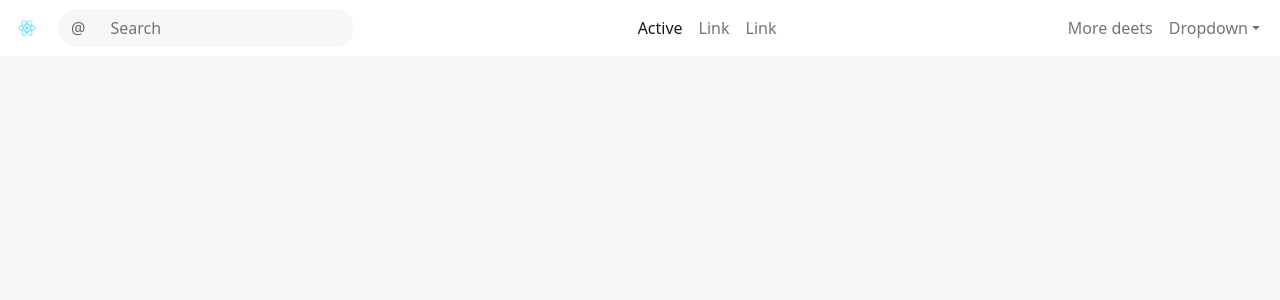
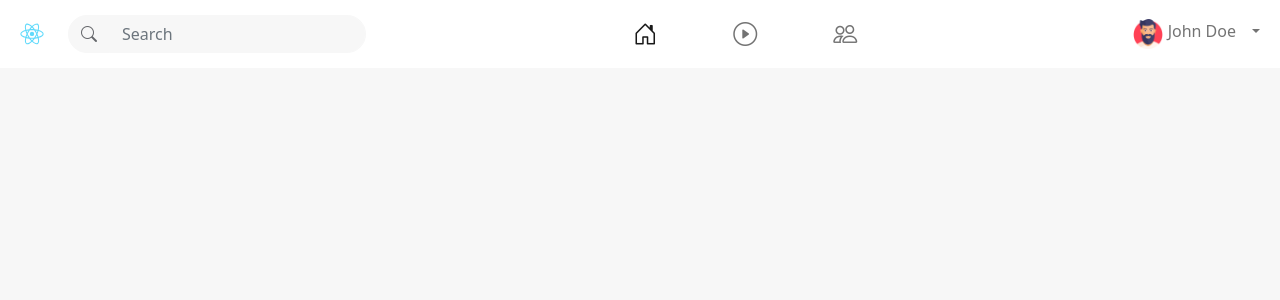
Before and after one commit to raffyamoguis/anime-profile, a React (Create React App) app: page / in a window 1280 px wide. Shown: the top 300 px of the page. Built offline with nearby package versions, Linux system fonts and the light colour scheme.

Commit message:
fix navbar

```diff
--- a/public/index.html
+++ b/public/index.html
@@ -22,6 +22,7 @@
       work correctly both with client-side routing and a non-root public URL.
       Learn how to configure a non-root public URL by running `npm run build`.
     -->
+  <link rel="stylesheet" href="https://cdn.jsdelivr.net/npm/bootstrap-icons@1.8.1/font/bootstrap-icons.css">
   <title>Anime Profile</title>
 </head>
 
--- a/src/App.css
+++ b/src/App.css
@@ -4,6 +4,9 @@ body {
 
 .navbar-light {
   background-color: #ffffff !important;
+  /* max-height: 55px !important;
+  overflow: auto;
+  overflow-x: hidden; */
 }
 
 .search-form {
@@ -20,3 +23,35 @@ body {
   border-radius: 25px 0 0 25px !important;
   color: #65676B;
 }
+
+.menuIcon {
+  font-size: 18pt !important;
+  /* margin-left: 25px; */
+  width: 100px;
+  text-align: center !important;
+  border-radius: 25px;
+}
+
+.menuIcon:hover {
+  background-color: #f7f7f7;
+  border-radius: 25px;
+}
+
+.menu-nav>.menu-nav-item>.menuIcon>.active> {
+  color: 	#8b9dc3 !important;
+  border-bottom: 4px solid 	#8b9dc3;
+  border-radius: 0;
+}
+
+.dmenu {
+  margin-right: 100px;
+}
+
+/* .test {
+  border-radius: 25px !important;
+  background-color: #f7f7f7 !important;
+  width: 30px;
+  height: 30px;
+  text-align: center;
+  margin:auto;
+} */
--- a/src/App.js
+++ b/src/App.js
@@ -1,4 +1,5 @@
 import logo from './logo.svg';
+import profile from './ig/profile.png';
 import './App.css';
 import Container from 'react-bootstrap/Container';
 import Navbar from 'react-bootstrap/Navbar';
@@ -17,8 +18,8 @@ function App() {
         <Navbar.Brand href="#home">
           <img
             src={logo}
-            width="30"
-            height="30"
+            width="40"
+            height="40"
             className="d-inline-block align-top"
             alt=""
           />
@@ -30,7 +31,7 @@ function App() {
 
           <Nav className>
             <InputGroup>
-              <InputGroup.Text className="search-form-addon" id="search-addon">@</InputGroup.Text>
+              <InputGroup.Text className="search-form-addon" id="search-addon"><i class="bi bi-search"></i></InputGroup.Text>
               <FormControl
                 className="search-form"
                 placeholder="Search"
@@ -40,21 +41,29 @@ function App() {
             </InputGroup>
           </Nav>
 
-          <Nav className="mx-auto" activeKey="/home">
-            <Nav.Item>
-              <Nav.Link href="/home">Active</Nav.Link>
+          <Nav className="mx-auto menu-nav" activeKey="/home">
+            <Nav.Item className='menu-nav-item'>
+              <Nav.Link href="/home" className="menuIcon"><i className="bi bi-house-door"></i></Nav.Link>
             </Nav.Item>
-            <Nav.Item>
-              <Nav.Link eventKey="link-1">Link</Nav.Link>
+            <Nav.Item className='menu-nav-item'>
+              <Nav.Link eventKey="link-1" className="menuIcon"><i className='bi bi-play-circle'></i></Nav.Link>
             </Nav.Item>
-            <Nav.Item>
-              <Nav.Link eventKey="link-2">Link</Nav.Link>
+            <Nav.Item className='menu-nav-item'>
+              <Nav.Link eventKey="link-2" className="menuIcon"><i className='bi bi-people'></i></Nav.Link>
             </Nav.Item>
           </Nav>
 
           <Nav>
-            <Nav.Link href="#deets">More deets</Nav.Link>
-            <NavDropdown title="Dropdown" id="collasible-nav-dropdown">
+            <Nav.Link href="#deets" >
+              <img
+                src={profile}
+                width="30"
+                height="30"
+                className="d-inline-block align-top"
+                alt=""
+                style={{ marginRight: '5px' }}
+              />John Doe</Nav.Link>
+            <NavDropdown className='test' align='end' title="">
               <NavDropdown.Item href="#action/3.1">Action</NavDropdown.Item>
               <NavDropdown.Item href="#action/3.2">Another action</NavDropdown.Item>
               <NavDropdown.Item href="#action/3.3">Something</NavDropdown.Item>
```
Also changed, not shown: src/ig/profile.png (added).
